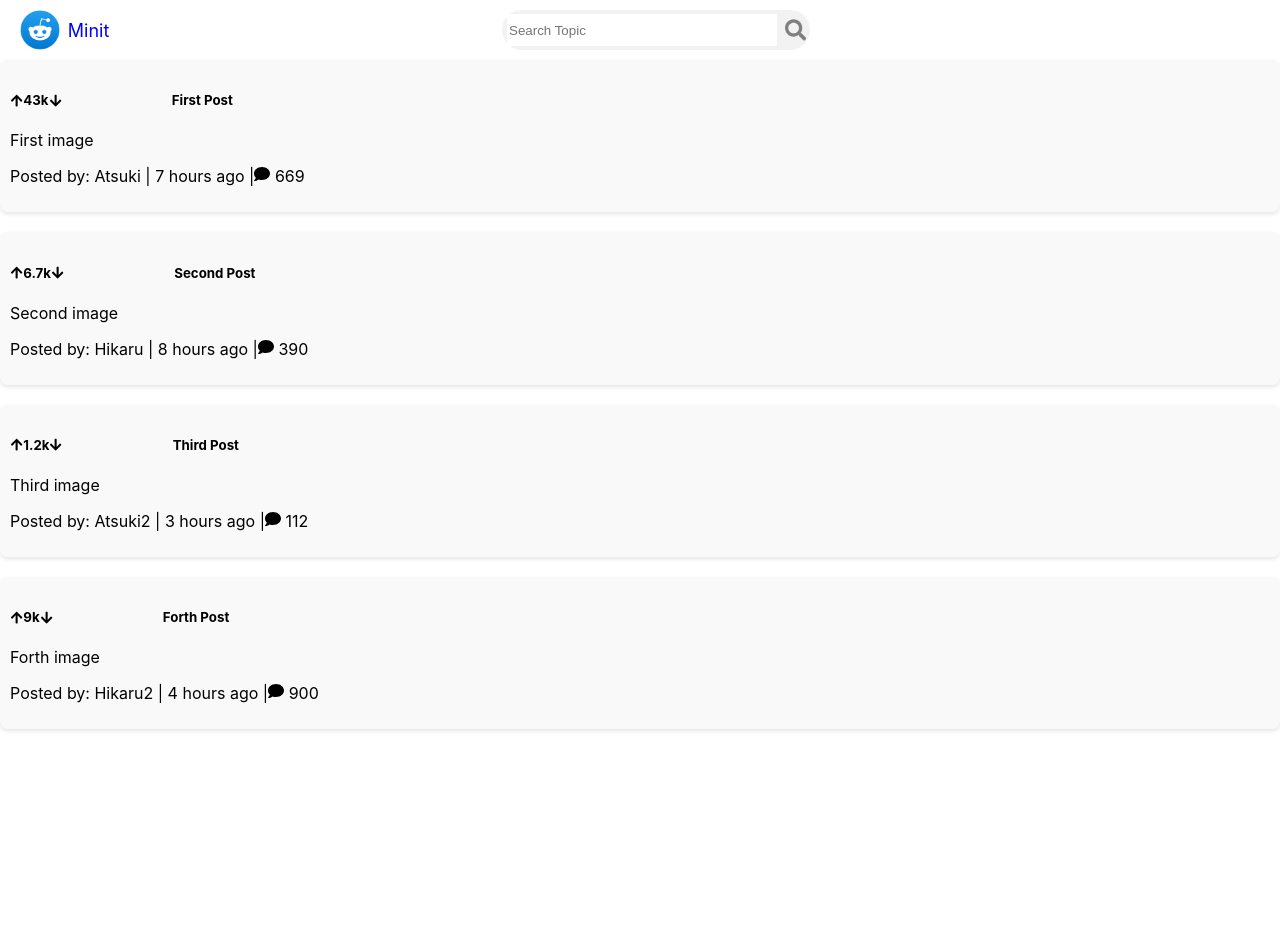
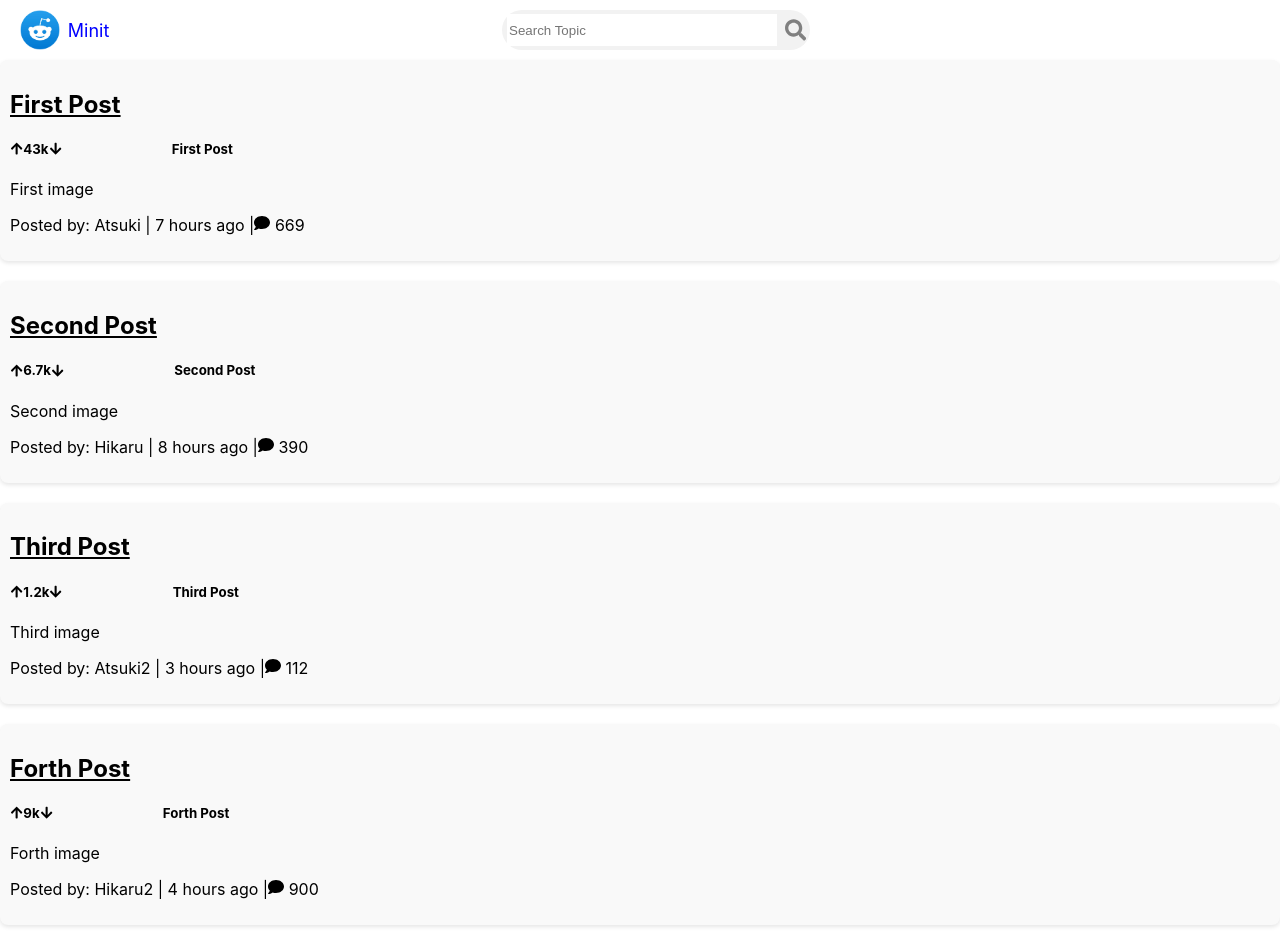
Before and after one commit to tIcers/Minit, a React (Create React App) app: page / in a window 1280 px wide. Before the commit the page ends 800 px from the top, so only its background shows below. Built offline with nearby package versions, Linux system fonts and the light colour scheme.

Commit message:
implemented style for card

```diff
--- a/src/components/PostList.js
+++ b/src/components/PostList.js
@@ -1,5 +1,6 @@
 import React from "react";
 import {FaComment, FaArrowUp, FaArrowDown} from 'react-icons/fa'
+import { Link } from "react-router-dom";
 
 const PostList = () => {
   const posts =[
@@ -12,6 +13,9 @@ const PostList = () => {
     <div>
     {posts.map((post)=> (
       <div key={post.id} style={cardStyle}>
+          <Link to={`/post/${post.id}`} style={linkStyles}>
+            <h2>{post.title}</h2>
+          </Link>
       <h5 style={titleStyles}>
              <div style={upvotesDownvotesStyles}><FaArrowUp/>{post.upvotes}<FaArrowDown/></div>
         {post.title}
@@ -25,6 +29,12 @@ const PostList = () => {
     </div>
   )
 }
+
+const linkStyles ={
+  TextDecoration:'none',
+  color:'inherit'
+}
+
 const cardStyle = {
   backgroundColor:'#f9f9f9',
   padding:'10px',
```
